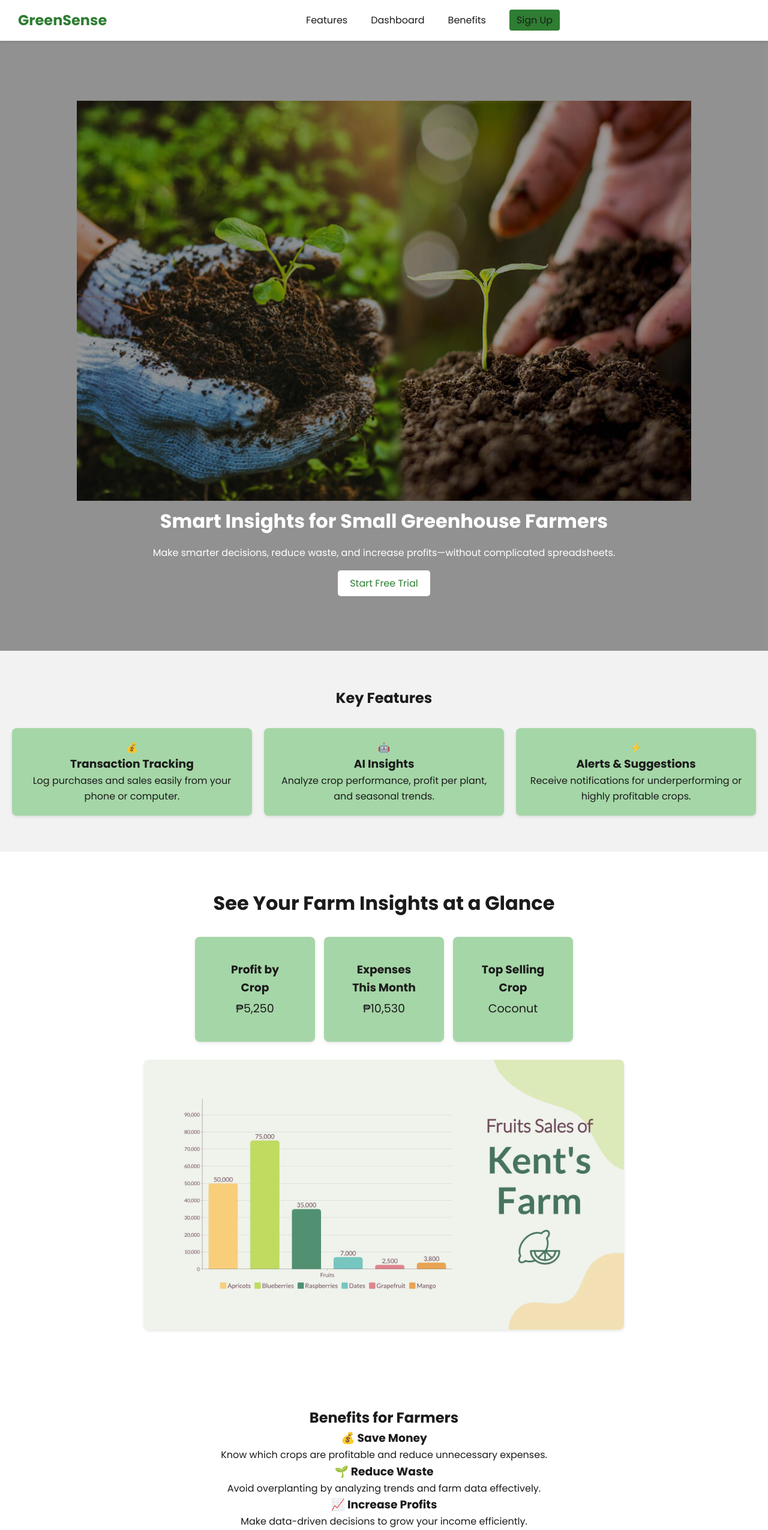
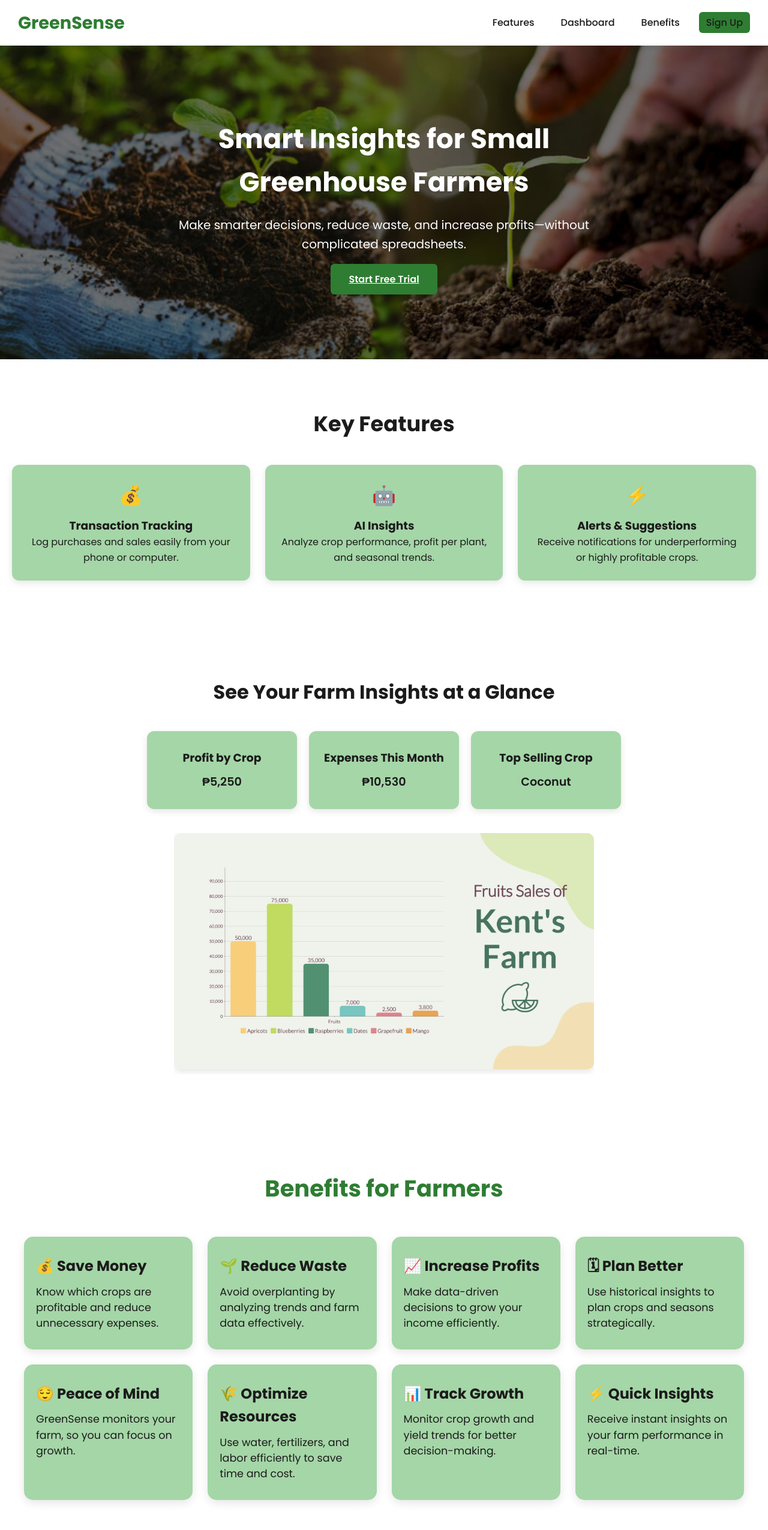
Before and after one commit to princekurt/GreenSense, a plain HTML site: page index.html in a window 1280 px wide. Shown: the top 2551 px of the page at 60% size. Drawn offline with Linux system fonts and the light colour scheme.

Commit message:
Refactor styles for navbar, hero, and dashboard sections
Updated various styles for navbar, hero section, features, dashboard, and responsive design. Adjusted colors, padding, margins, and hover effects for improved aesthetics and functionality.

```diff
--- a/style.css
+++ b/style.css
@@ -3,7 +3,7 @@
     --light-green: #a5d6a7;
     --white: #ffffff;
     --dark: #1b1b1b;
-    --gray: #f2f2f2;
+    --gray: #f7f7f7;
     --font: 'Poppins', sans-serif;
 }
 
@@ -20,254 +20,349 @@ body {
     line-height: 1.6;
 }
 
-/* Navbar */
+/* NAVBAR */
 .navbar {
     display: flex;
     justify-content: space-between;
     align-items: center;
     padding: 15px 30px;
     background: var(--white);
-    box-shadow: 0 2px 5px rgba(0,0,0,0.1);
+    box-shadow: 0 3px 10px rgba(0,0,0,0.1);
     position: sticky;
     top: 0;
+    z-index: 100;
 }
 
 .nav-logo {
-    font-size: 1.5rem;
-    font-weight: bold;
+    font-size: 1.8rem;
+    font-weight: 700;
     color: var(--green);
 }
 
 .nav-links {
     list-style: none;
     display: flex;
+    align-items: center;
+    transition: all 0.3s ease;
 }
 
 .nav-links li {
-    padding: 6px 12px;
-    margin-left: 15px;
-    border-radius: 8px;
-    transition: transform 0.3s ease, backgroundcolor 0.3s ease, color 0.3s ease;
+    margin-left: 20px;
+    border-radius: 6px;
+    transition: all 0.3s ease;
 }
 
-
-#feature:hover{
-    transition: color 0.3s ease;
-    box-shadow: 0 1px 1px rgba(0,0,0,0.1);
-    background-color: whitesmoke;
-    transform: translateY(-5px);
+.nav-links li:hover {
+    background: var(--light-green);
+    transform: translateY(-3px);
 }
-
-#dashboard:hover{
-    transition: color 0.3s ease;
-    box-shadow: 0 1px 1px rgba(0,0,0,0.1);
-    background-color: whitesmoke;
-    transform: translateY(-5px);
-}
-
-#about:hover{
-    transition: color 0.3s ease;
-    box-shadow: 0 1px 1px rgba(0,0,0,0.1);
-    background-color: whitesmoke;
-    transform: translateY(-5px);
-}
-
-#signUp:hover{
-    transition: color 0.3s ease;
-    transform: translateY(-5px);
-}
-
 
 .nav-links a {
     text-decoration: none;
     color: var(--dark);
+    font-weight: 500;
+    padding: 6px 12px;
 }
 
 .nav-btn {
-    padding: 6px 12px;
     background: var(--green);
     color: var(--white);
-    border-radius: 4px;
+    border-radius: 6px;
+    transition: 0.3s ease;
 }
 
+.nav-btn:hover {
+    background: var(--light-green);
+    color: var(--white);
+}
 
-/* Hero */
+/* MOBILE MENU */
+.mobile-menu-toggle {
+    display: none;
+    flex-direction: column;
+    cursor: pointer;
+    gap: 5px;
+}
+
+.mobile-menu-toggle span {
+    display: block;
+    width: 25px;
+    height: 3px;
+    background: var(--dark);
+    border-radius: 3px;
+}
+
+/* HERO */
 .hero {
     position: relative;
     text-align: center;
     color: var(--white);
-    padding: 100px 20px;
+    padding: 120px 20px;
     overflow: hidden;
 }
 
-#coverPhoto {
+.cover-photo {
     position: absolute;
-    top: 0;
-    left: 0;
-    width: 100%;
-    height: 100%;
+    top: 0; left: 0;
+    width: 100%; height: 100%;
     object-fit: cover;
     z-index: 0;
+    filter: brightness(0.45);
 }
 
-.hero h1,
-.hero p,
-.hero .btn {
+.hero-content {
     position: relative;
     z-index: 1;
+    max-width: 800px;
+    margin: auto;
 }
 
 .hero h1 {
-    margin-bottom: 15px;
+    font-size: 2.8rem;
+    margin-bottom: 20px;
 }
 
 .hero p {
-    margin-bottom: 25px;
+    font-size: 1.25rem;
+    margin-bottom: 30px;
 }
 
-.hero::before {
-    content: '';
-    position: absolute;
-    top: 0; left: 0;
-    width: 100%; height: 100%;
-    background: rgba(0,0,0,0.4);
-    z-index: 1;
+.hero .hero-btn {
+    padding: 14px 30px;
+    background: var(--green);
+    color: var(--white);
+    font-weight: 600;
+    border-radius: 6px;
 }
 
-.btn {
-    text-decoration: none;
-    padding: 10px 20px;
-    background: var(--white);
-    color: var(--green);
-    border-radius: 5px;
-    transition: backgroundcolor 0.3s ease, color 0.3s ease;
+.hero .hero-btn:hover {
+    background: var(--light-green);
+    transform: scale(1.05);
 }
 
-.btn:hover {
-    background: var(--green);
-    color: var(--white);
+/* FEATURES */
+.features {
+    text-align: center;
+    padding: 80px 20px;
+    background: var(--white);
 }
 
-
-/* Features */
-.features {
-    text-align: center;
-    padding: 60px 20px;
+.features h2 {
+    margin-bottom: 40px;
+    font-size: 2.2rem;
 }
 
 .feature-grid {
     display: grid;
-    gap: 20px;
     grid-template-columns: 1fr;
-    margin-top: 30px;
+    gap: 25px;
 }
 
 .feature {
     background: var(--light-green);
-    padding: 20px;
-    border-radius: 8px;
-    box-shadow: 0 2px 5px rgba(0,0,0,0.1);
+    padding: 25px;
+    border-radius: 12px;
+    box-shadow: 0 4px 12px rgba(0,0,0,0.1);
+    transition: all 0.3s ease;
+    text-align: center;
 }
 
-.feature:hover{
-    transition: color 0.3s ease;
-    box-shadow: 0 1px 1px rgba(0, 0, 0, 0.1);
-    background-color: rgb(32, 144, 28);
+.feature:hover {
+    background: var(--green);
+    color: var(--white);
     transform: translateY(-5px);
 }
 
-/* Visual */
+.feature-icon {
+    font-size: 2rem;
+    margin-bottom: 10px;
+}
+
+/* DASHBOARD */
 .dashboard {
     text-align: center;
-    padding: 60px 20px;
+    padding: 80px 20px;
     background: var(--white);
 }
 
 .dashboard h2 {
-    margin-bottom: 30px;
+    margin-bottom: 40px;
     font-size: 2rem;
 }
 
 .dashboard-cards {
     display: flex;
     flex-direction: column;
-    gap: 15px;
-    margin-bottom: 30px;
+    gap: 20px;
+    margin-bottom: 40px;
 }
 
 .card {
     background: var(--light-green);
-    padding: 40px;
-    border-radius: 8px;
-    box-shadow: 0 2px 5px rgba(0,0,0,0.1);
+    padding: 30px 20px;
+    border-radius: 12px;
+    box-shadow: 0 4px 12px rgba(0,0,0,0.1);
+    transition: transform 0.3s ease;
+}
+
+.card:hover {
+    transform: translateY(-7px);
 }
 
 .card h3 {
-    margin-bottom: 5px;
+    margin-bottom: 10px;
 }
 
 .card p {
     font-size: 1.2rem;
+    font-weight: 600;
 }
 
-/* Info */
+/* Responsive Dashboard Image */
+.dashboard-image-wrapper {
+    width: 100%;
+    max-width: 700px;
+    margin: auto;
+    overflow-x: auto;
+}
+
+.dashboard-image {
+    width: 100%;
+    height: auto;
+    border-radius: 12px;
+    box-shadow: 0 4px 12px rgba(0,0,0,0.1);
+}
+
+/* BENEFITS */
 .info {
     background: var(--white);
-    padding: 60px 20px;
+    padding: 80px 20px;
     text-align: center;
 }
 
-.info ul {
-    list-style: none;
-    padding-left: 0;
+.info h2 {
+    margin-bottom: 50px;
+    font-size: 2.4rem;
+    font-weight: 700;
+    color: var(--green);
 }
 
-.info li {
+.benefits-grid {
+    display: grid;
+    gap: 25px;
+    grid-template-columns: 1fr;
+    max-width: 1200px;
+    margin: auto;
+}
+
+.benefit-card {
+    background: var(--light-green);
+    padding: 30px 20px;
+    border-radius: 15px;
+    box-shadow: 0 5px 15px rgba(0,0,0,0.1);
+    transition: transform 0.3s ease, backgroundcolor 0.3s ease, color 0.3s ease;
+    text-align: left;
+}
+
+.benefit-card h3 {
+    font-size: 1.5rem;
     margin-bottom: 10px;
+    display: flex;
+    align-items: center;
+    gap: 10px;
+}
+
+.benefit-card p {
+    font-size: 1.1rem;
+    line-height: 1.5;
+}
+
+.benefit-card:hover {
+    transform: translateY(-7px);
+    background: var(--green);
+    color: var(--white);
 }
 
 /* CTA */
 .cta {
     text-align: center;
-    padding: 60px 20px;
-    background: var(--light-green);
-}
-
-.cta .btn {
+    padding: 80px 20px;
     background: var(--green);
     color: var(--white);
 }
 
-/* Footer */
+.cta h2 {
+    margin-bottom: 30px;
+    font-size: 2rem;
+}
+
+.cta .btn {
+    background: var(--white);
+    color: var(--green);
+    padding: 14px 30px;
+    font-weight: 600;
+}
+
+.cta .btn:hover {
+    background: var(--light-green);
+    color: var(--white);
+    transform: scale(1.05);
+}
+
+/* FOOTER */
 footer {
     text-align: center;
-    padding: 20px;
+    padding: 25px 20px;
     background: var(--dark);
     color: var(--white);
+    font-size: 0.9rem;
 }
 
-/* Responsive */
+/* RESPONSIVE GRID */
 @media (min-width: 768px) {
     .feature-grid {
         grid-template-columns: repeat(3, 1fr);
     }
-}
-
-/* Make it horizontal on larger screens */
-@media (min-width: 768px) {
     .dashboard-cards {
         flex-direction: row;
         justify-content: center;
     }
     .card {
         flex: 1;
-        max-width: 200px;
+        max-width: 250px;
+    }
+    .benefits-grid {
+        grid-template-columns: repeat(2, 1fr);
     }
 }
 
-.dashboard img {
-    width: 100%;
-    max-width: 800px;
-    border-radius: 8px;
-    box-shadow: 0 2px 5px rgba(0,0,0,0.1);
+@media (min-width: 1024px) {
+    .benefits-grid {
+        grid-template-columns: repeat(4, 1fr);
+    }
 }
+
+/* MOBILE MENU */
+@media (max-width: 768px) {
+    .mobile-menu-toggle {
+        display: flex;
+    }
+    .nav-links {
+        position: absolute;
+        top: 65px;
+        right: -100%;
+        background: var(--white);
+        flex-direction: column;
+        width: 200px;
+        text-align: right;
+        padding: 20px;
+        transition: right 0.3s ease;
+        z-index: 100;
+    }
+    .nav-links.active {
+        right: 0;
+    }
+    .nav-links li {
+        margin: 15px 0;
+    }
+}
```
